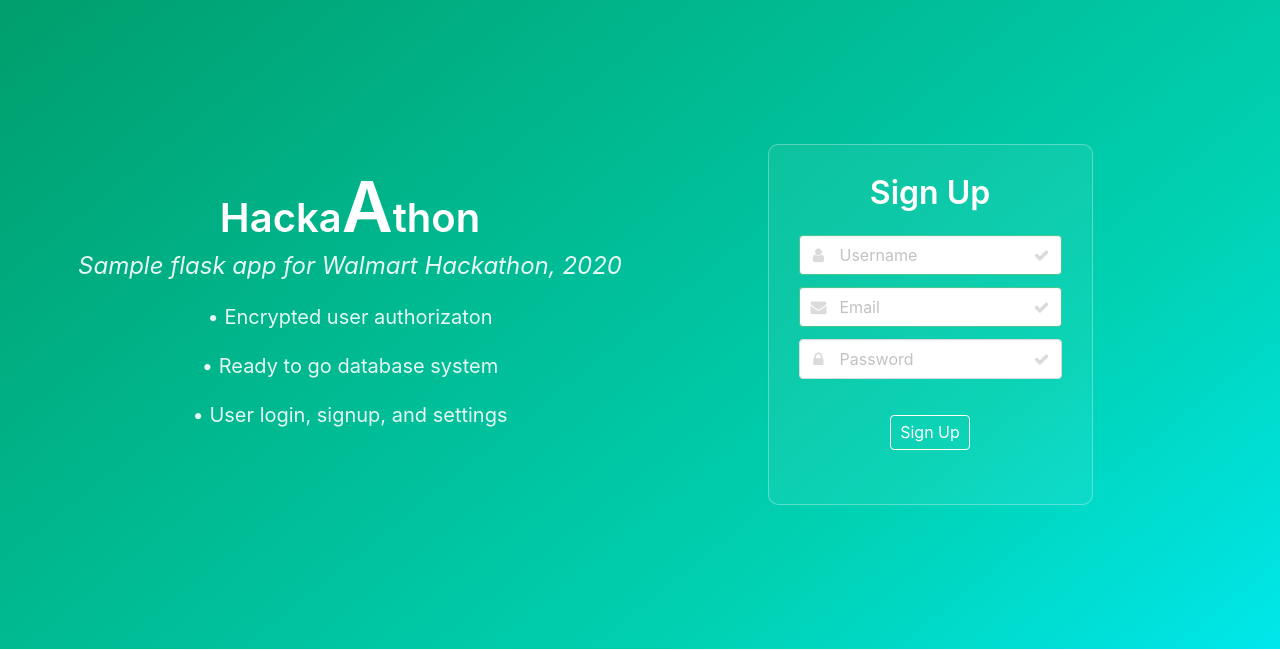
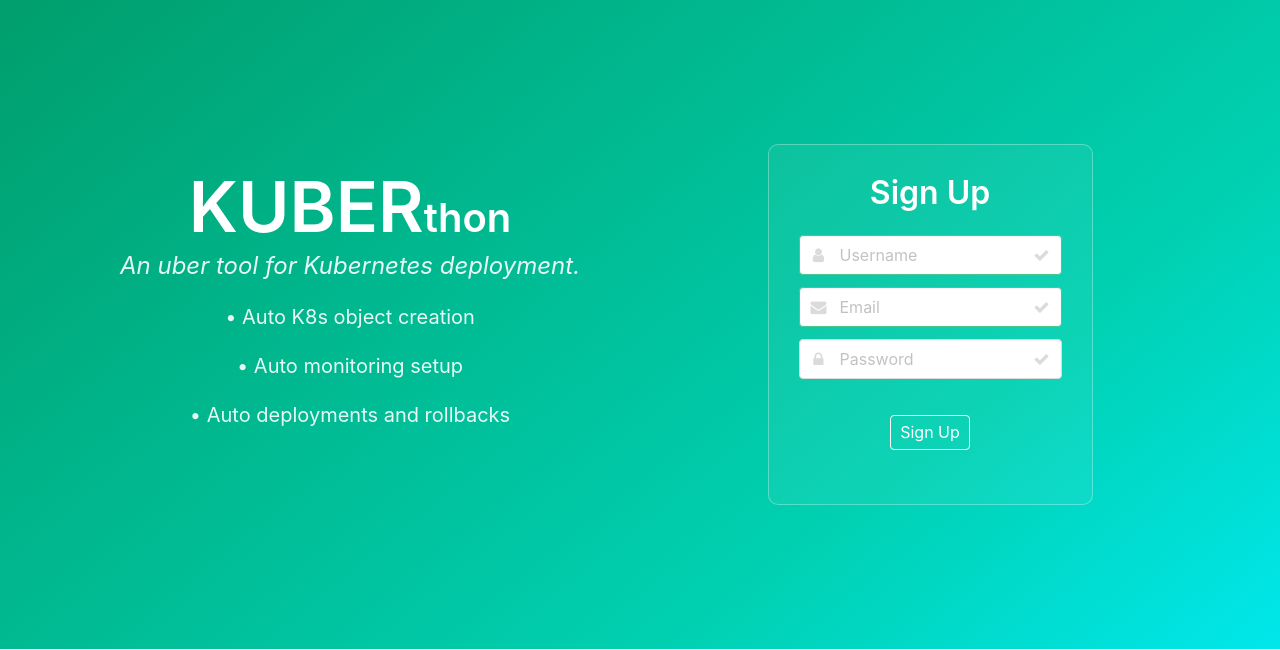
Before and after one commit to way2desispirit/walmart_hackathon, a Flask app: page / in a window 1280 px wide. Shown: the part 60-710 px from the top of the page. Run offline with Flask 2, Linux system fonts and the light colour scheme; some libraries are stand-ins or nearby versions.

Commit message:
Update login.html

```diff
--- a/templates/login.html
+++ b/templates/login.html
@@ -54,11 +54,11 @@
       <div class="columns">
         <div class="column is-auto">
           <br>
-          <p class="title is-2">Hacka<strong style="font-size:70px">A</strong>thon</p>
-          <p class="subtitle is-4"><i>Sample flask app for Walmart Hackathon, 2020</i></p>
-          <p class="subtitle is-5">&#x2022 Encrypted user authorizaton</p>
-          <p class="subtitle is-5">&#x2022 Ready to go database system</p>
-          <p class="subtitle is-5">&#x2022 User login, signup, and settings</p>
+          <p class="title is-2"><strong style="font-size:70px">KUBER</strong>thon</p>
+          <p class="subtitle is-4"><i>An uber tool for Kubernetes deployment.</i></p>
+          <p class="subtitle is-5">&#x2022 Auto K8s object creation</p>
+          <p class="subtitle is-5">&#x2022 Auto monitoring setup</p>
+          <p class="subtitle is-5">&#x2022 Auto deployments and rollbacks</p>
         </div>
         <div class="column is-auto">
           <div id="signup-box" class="signup-box">
```
